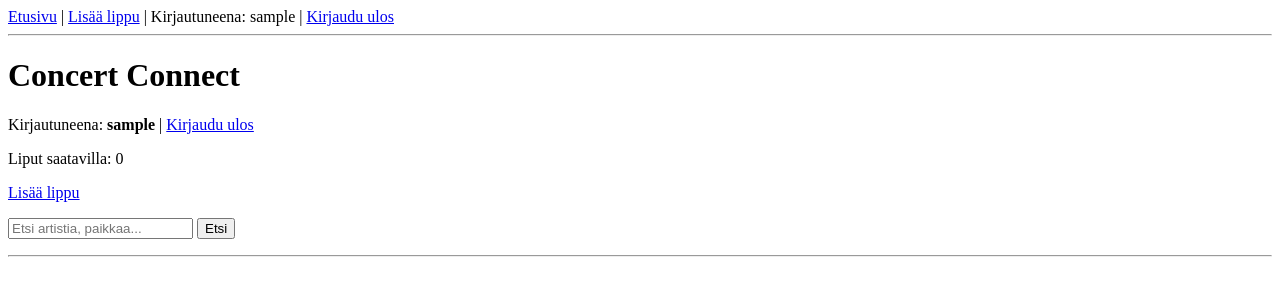
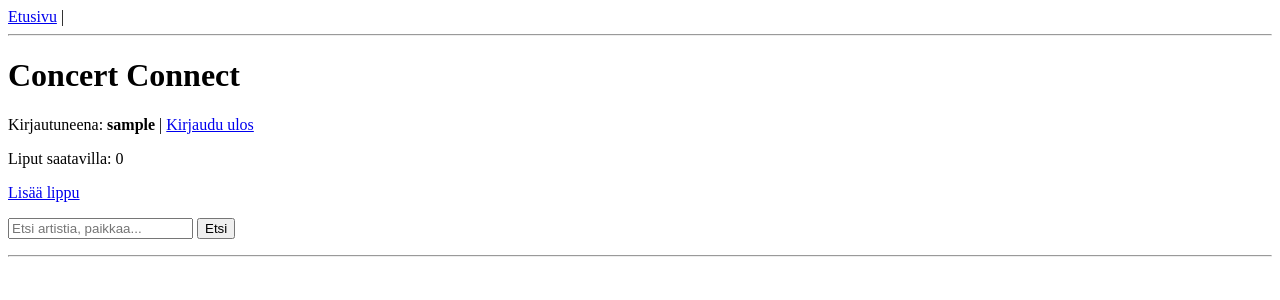
Before and after one commit to dinbarss/concert-connect, a Flask app: page / in a window 1280 px wide. Shown: the top 300 px of the page. Run offline with Flask 3, Linux system fonts and the light colour scheme; the visitor is signed in with stand-in values (Sample User, id 1); data comes from the database, SQL or seed files in the repository; data that the repository does not hold is empty.

Commit message:
Fix some unnoticed code issues

```diff
--- a/app.py
+++ b/app.py
@@ -42,14 +42,14 @@ def create():
     password1 = request.form["password1"]
     password2 = request.form["password2"]
     if password1 != password2:
-        return render_template("login.html", error="Tunnus on jo varattu")
+        return render_template("login.html", error="Syöttämäsi salasanat eivät täsmää. Yritä uudelleen.")
     password_hash = generate_password_hash(password1)
 
     try:
         sql = "INSERT INTO users (username, password_hash) VALUES (?, ?)"
         db.execute(sql, [username, password_hash])
     except sqlite3.IntegrityError:
-        return "VIRHE: tunnus on jo varattu"
+        return render_template("login.html", error="Tunnus on jo varattu")
 
     # Redirect to login after registration
     return redirect("/login")
--- a/templates/index.html
+++ b/templates/index.html
@@ -8,9 +8,6 @@
   <nav>
     <a href="/">Etusivu</a> |
     {% if session.username %}
-        <a href="/new">Lisää lippu</a> |
-        Kirjautuneena: {{ session.username }} |
-        <a href="/logout">Kirjaudu ulos</a>
     {% else %}
         <a href="/login">Kirjaudu</a> |
         <a href="/register">Rekisteröidy</a>
```
